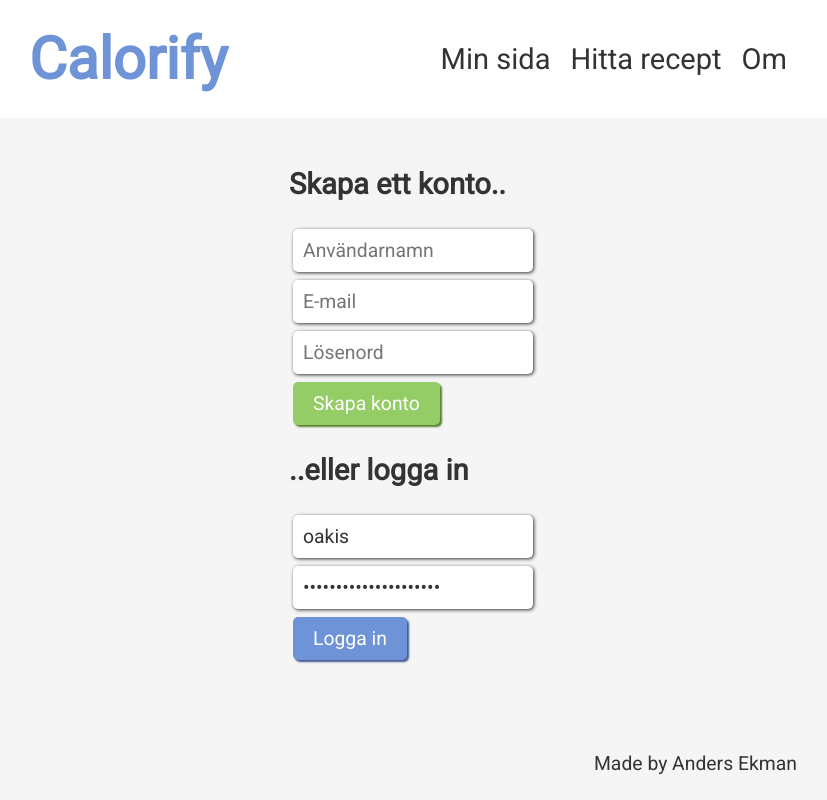
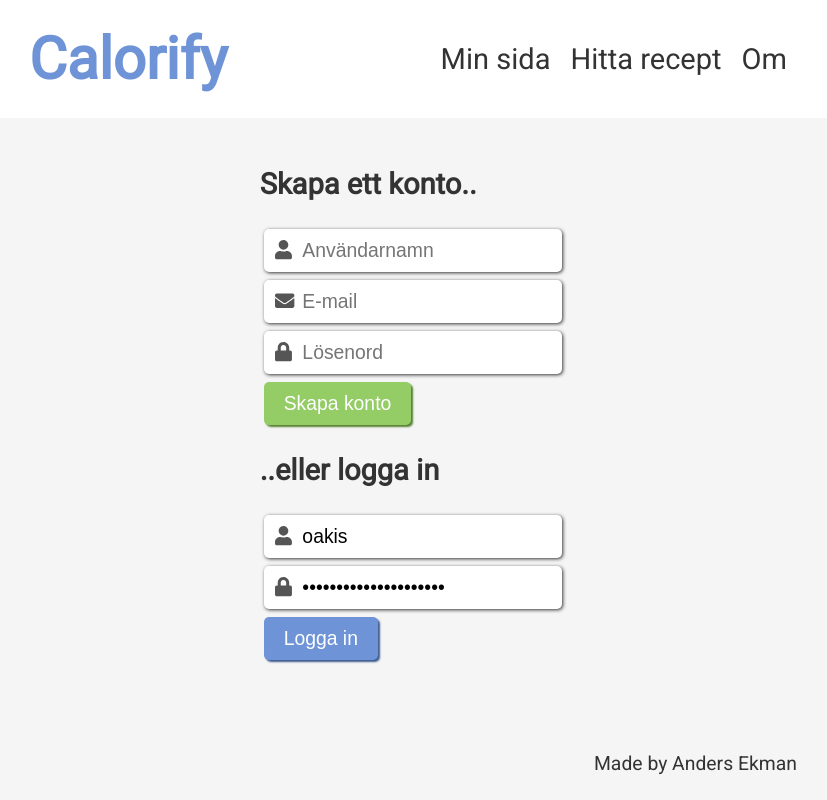
Before and after one commit to oakis/vuecalorie, a Vue app: page /#/user in a window 1280 px wide. Shown: the whole page, without its empty margins (227-1054 px from the left). Built offline with nearby package versions, Linux system fonts and the light colour scheme.

Commit message:
add icons to inputs

```diff
--- a/src/App.vue
+++ b/src/App.vue
@@ -23,7 +23,15 @@ export default class App extends Vue {}
 </script>
 
 <style lang="scss">
-* {
+h1,
+h2,
+h3,
+h4,
+h5,
+h6,
+p,
+a,
+span {
   font-family: "Roboto", sans-serif;
   color: #333;
 }
@@ -64,5 +72,16 @@ body {
     background-color: #94cc66;
     box-shadow: 2px 2px 0.1em #558033;
   }
+  .input-with-icon {
+    position: relative;
+    svg {
+      position: absolute;
+      left: 15px;
+      top: 15px;
+    }
+    input {
+      padding-inline-start: 2em;
+    }
+  }
 }
 </style>
--- a/src/components/User.vue
+++ b/src/components/User.vue
@@ -35,17 +35,32 @@
   <div id="logged-out" v-else>
     <div id="logged-out-box">
       <h2>Skapa ett konto..</h2>
+      <div class="input-with-icon">
+        <Icon :icon="['fas', 'user']" />
         <input placeholder="Användarnamn" v-model="regUsernameInput" />
+      </div>
+      <div class="input-with-icon">
+        <Icon :icon="['fas', 'envelope']" />
         <input placeholder="E-mail" v-model="regEmailInput" />
+      </div>
+      <div class="input-with-icon">
+        <Icon :icon="['fas', 'lock']" />
         <input
           placeholder="Lösenord"
           v-model="regPasswordInput"
           type="password"
         />
+      </div>
       <button class="cta-button" @click="registerUser">Skapa konto</button>
       <h2>..eller logga in</h2>
+      <div class="input-with-icon">
+        <Icon :icon="['fas', 'user']" />
         <input placeholder="Användarnamn" v-model="usernameInput" />
+      </div>
+      <div class="input-with-icon">
+        <Icon :icon="['fas', 'lock']" />
         <input placeholder="Lösenord" v-model="passwordInput" type="password" />
+      </div>
       <button @click="loginUser">Logga in</button>
     </div>
   </div>
@@ -56,13 +71,15 @@ import { Component, Prop, Vue } from "vue-property-decorator";
 import axios from "axios";
 import AutoComplete from "./shared/AutoComplete.vue";
 import Recipe from "./shared/Recipe.vue";
+import Icon from "./shared/Icon.vue";
 import { IIngredient, IUser, IRecipe } from "./types";
 import { loadRecipe } from "./helpers";
 
 @Component({
   components: {
     AutoComplete,
-    Recipe
+    Recipe,
+    Icon
   }
 })
 export default class User extends Vue {
--- a/src/components/shared/AutoComplete.vue
+++ b/src/components/shared/AutoComplete.vue
@@ -1,11 +1,13 @@
 <template>
   <div class="wrapper">
-    <input
-      :placeholder="this.placeholder"
-      @input="onInput"
-      v-model="inputValue"
-      :ref="'input'"
-    />
+    <div class="input-with-icon" :ref="'input'">
+      <Icon :icon="['fas', 'user']" />
+      <input
+        :placeholder="this.placeholder"
+        @input="onInput"
+        v-model="inputValue"
+      />
+    </div>
     <div
       class="itemContainer"
       v-if="hasSearched === true && inputValue.length > 0"
@@ -32,8 +34,13 @@
 
 <script lang="ts">
 import { Component, Prop, Vue } from "vue-property-decorator";
+import Icon from "./Icon.vue";
 
-@Component
+@Component({
+  components: {
+    Icon
+  }
+})
 export default class AutoComplete extends Vue {
   @Prop() items!: Array<Object>;
   @Prop() placeholder!: String;
@@ -57,9 +64,12 @@ export default class AutoComplete extends Vue {
 .wrapper {
   display: flex;
   flex-direction: column;
-  input {
+  .input-with-icon {
     flex: 1;
     position: relative;
+    input {
+      width: calc(100% - 2em - 20px);
+    }
   }
 }
 .itemContainer {
--- /dev/null
+++ b/src/components/shared/Icon.vue
@@ -0,0 +1,13 @@
+<template>
+  <font-awesome-icon :icon="icon" :style="{ color: '#555' }" />
+</template>
+
+<script lang="ts">
+import { Component, Prop, Vue } from "vue-property-decorator";
+import { IconType } from "../types";
+
+@Component
+export default class User extends Vue {
+  @Prop() icon: IconType;
+}
+</script>
--- a/src/components/types.ts
+++ b/src/components/types.ts
@@ -18,3 +18,5 @@ export interface IUser {
   email: string;
   token: string;
 }
+
+export type IconType = Array<String>;
--- a/src/main.ts
+++ b/src/main.ts
@@ -7,10 +7,10 @@ import Start from "./components/Start.vue";
 import User from "./components/User.vue";
 import Recipe from "./components/Recipe.vue";
 import { library } from "@fortawesome/fontawesome-svg-core";
-import { faUserSecret } from "@fortawesome/free-solid-svg-icons";
+import { fas } from "@fortawesome/free-solid-svg-icons";
 import { FontAwesomeIcon } from "@fortawesome/vue-fontawesome";
 
-library.add(faUserSecret);
+library.add(fas);
 
 Vue.component("font-awesome-icon", FontAwesomeIcon);
 
```
Lines whose indentation alone changed are shown as unchanged.
